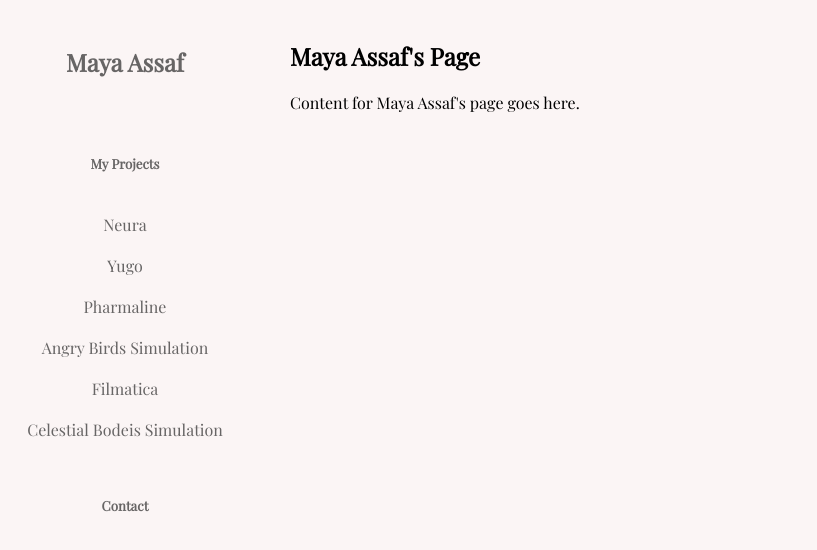
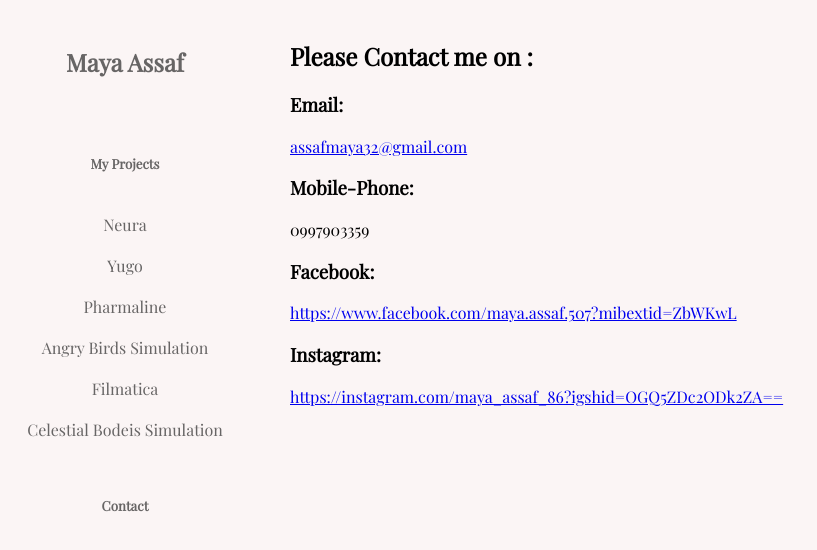
Before and after one commit to Maya-Assaf/portfolio-, a plain HTML site: page contact.html in a window 1280 px wide. Shown: the whole page, without its empty margins (0-817 px from the left). Drawn offline with nearby package versions, Linux system fonts and the light colour scheme.

Commit message:
Initial commit

```diff
--- a/contact.html
+++ b/contact.html
@@ -30,8 +30,16 @@
     </nav>
 
     <main>
-        <h2>Maya Assaf's Page</h2>
-        <p>Content for Maya Assaf's page goes here.</p>
+        <h2>Please Contact me on :</h2>
+        <h3>Email:</h3>
+        <p><a href="assafmaya32@gmail.com" >assafmaya32@gmail.com</a></p>
+        <h3>Mobile-Phone:</h3>
+        <p>0997903359</p>
+        <h3>Facebook:</h3>
+        <p><a href="https://www.facebook.com/maya.assaf.507?mibextid=ZbWKwL">https://www.facebook.com/maya.assaf.507?mibextid=ZbWKwL </a></p>
+        <h3>Instagram:</h3>
+        <p><a href="https://instagram.com/maya_assaf_86?igshid=OGQ5ZDc2ODk2ZA==">https://instagram.com/maya_assaf_86?igshid=OGQ5ZDc2ODk2ZA== </a></p>
+
     </main>
 </body>
 </html>
```
